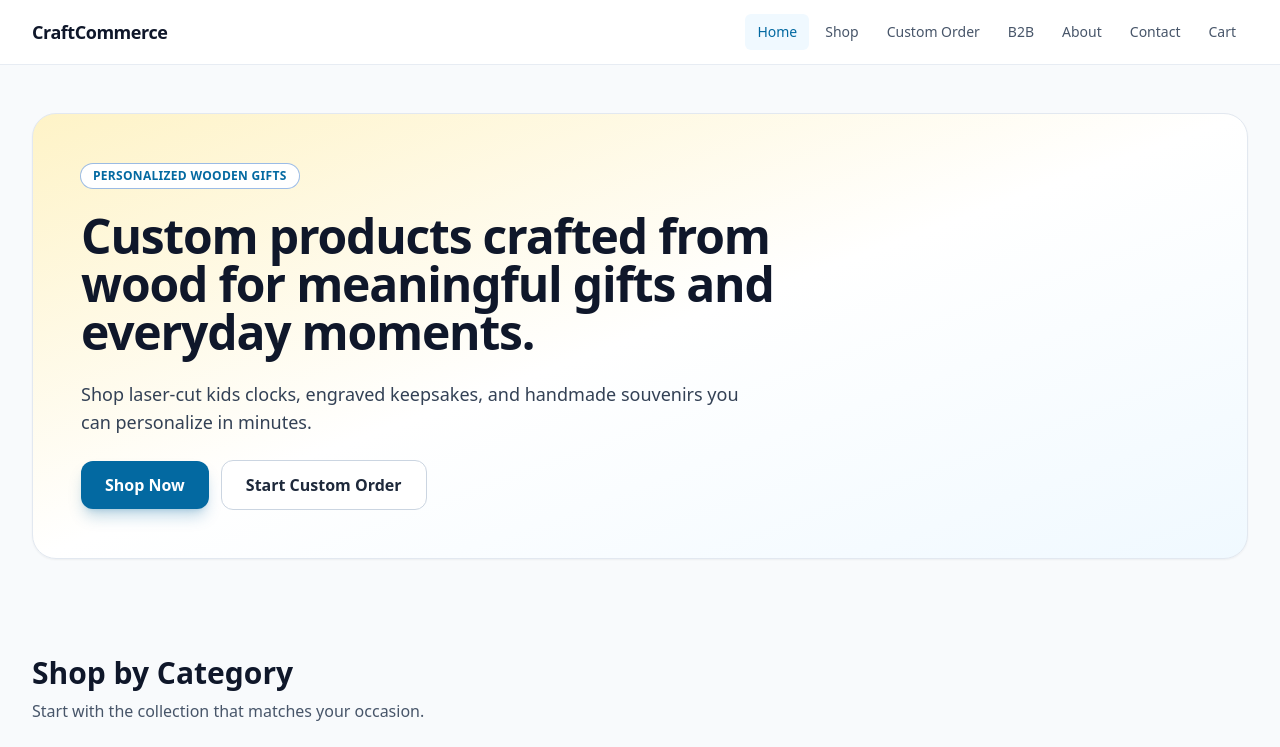
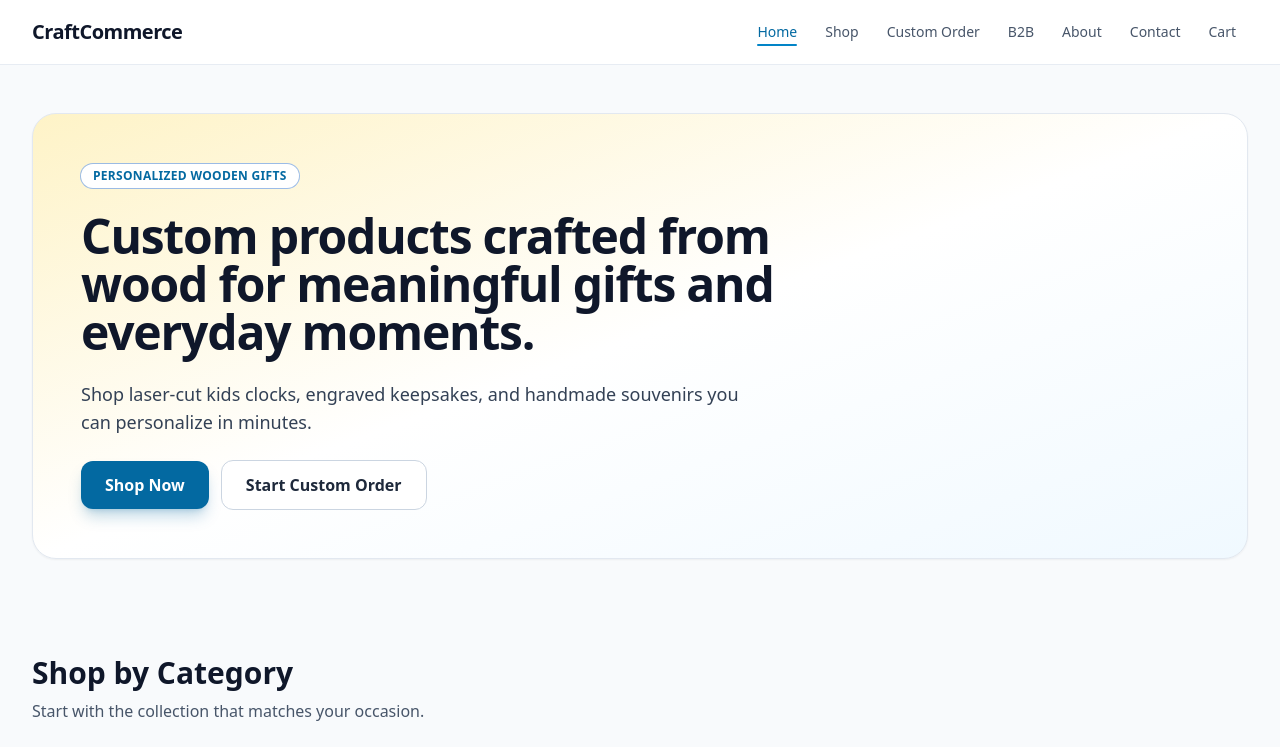
Before and after one commit to ValentinS29/Website, a React (Vite) app: page / in a window 1280 px wide. Shown: the top 747 px of the page. Built offline with nearby package versions, Linux system fonts and the light colour scheme.

Commit message:
Phase 3 some ux changes for navbar

```diff
--- a/src/components/Navbar.jsx
+++ b/src/components/Navbar.jsx
@@ -1,27 +1,21 @@
-import { useMemo, useState } from "react";
-import { NavLink } from "react-router-dom";
+import { useEffect, useMemo, useState } from "react";
+import { NavLink, useLocation } from "react-router-dom";
 import { useCart } from "../context/CartContext";
 import { navLinks } from "../data/navigation";
 import Container from "./common/Container";
 
-const MOBILE_MENU_PATHS = [
-  "/",
-  "/shop",
-  "/custom-order",
-  "/b2b",
-  "/contact",
-  "/cart",
-];
+const linkClassName = ({ isActive }) =>
+  `group relative px-3 py-2 text-sm font-medium transition-colors ${
+    isActive ? "text-brand-700" : "text-slate-600 hover:text-slate-900"
+  }`;
 
-const linkClassName = ({ isActive }) =>
-  `rounded-md px-3 py-2 text-sm font-medium transition-colors ${
-    isActive
-      ? "bg-brand-50 text-brand-700"
-      : "text-slate-600 hover:bg-slate-100 hover:text-slate-900"
+const linkIndicatorClassName = ({ isActive }) =>
+  `pointer-events-none absolute inset-x-3 bottom-1 h-0.5 origin-center rounded-full bg-brand-600 transition-transform duration-300 ${
+    isActive ? "scale-x-100" : "scale-x-0 group-hover:scale-x-100"
   }`;
 
 const mobileLinkClassName = ({ isActive }) =>
-  `block rounded-lg px-4 py-3 text-base font-medium transition-colors ${
+  `block rounded-lg px-6 py-4 text-base font-medium transition-colors ${
     isActive
       ? "bg-brand-50 text-brand-700"
       : "text-slate-700 hover:bg-slate-100 hover:text-slate-900"
@@ -29,6 +23,7 @@ const mobileLinkClassName = ({ isActive }) =>
 
 function Navbar({ brandName = "CraftCommerce" }) {
   const [isMobileMenuOpen, setIsMobileMenuOpen] = useState(false);
+  const { pathname } = useLocation();
   const { cart } = useCart();
 
   const cartCount = useMemo(
@@ -36,21 +31,30 @@ function Navbar({ brandName = "CraftCommerce" }) {
     [cart],
   );
 
-  const mobileLinks = useMemo(
-    () =>
-      MOBILE_MENU_PATHS.map((path) =>
-        navLinks.find((link) => link.to === path),
-      ).filter(Boolean),
-    [],
-  );
+  useEffect(() => {
+    setIsMobileMenuOpen(false);
+  }, [pathname]);
+
+  useEffect(() => {
+    if (!isMobileMenuOpen) {
+      return undefined;
+    }
+
+    const previousOverflow = document.body.style.overflow;
+    document.body.style.overflow = "hidden";
+
+    return () => {
+      document.body.style.overflow = previousOverflow;
+    };
+  }, [isMobileMenuOpen]);
 
   return (
-    <header className="sticky top-0 z-40 border-b border-slate-200/80 bg-white/90 backdrop-blur">
-      <Container className="flex h-16 items-center justify-between gap-4">
+    <header className="sticky top-0 z-50 border-b border-slate-200/80 bg-white/95 backdrop-blur">
+      <Container className="flex h-16 items-center justify-between gap-6">
         <NavLink
           to="/"
           onClick={() => setIsMobileMenuOpen(false)}
-          className="text-lg font-semibold tracking-tight text-slate-900"
+          className="text-xl font-semibold tracking-tight text-slate-900"
         >
           {brandName}
         </NavLink>
@@ -62,6 +66,11 @@ function Navbar({ brandName = "CraftCommerce" }) {
           {navLinks.map((link) => (
             <NavLink key={link.to} to={link.to} className={linkClassName}>
               {link.label}
+              <span
+                className={linkIndicatorClassName({
+                  isActive: pathname === link.to,
+                })}
+              />
               {link.to === "/cart" && cartCount > 0 && (
                 <span className="ml-2 rounded-full bg-brand-600 px-2 py-0.5 text-xs font-semibold text-white">
                   {cartCount}
@@ -74,9 +83,10 @@ function Navbar({ brandName = "CraftCommerce" }) {
         <button
           type="button"
           aria-label="Toggle menu"
+          aria-controls="mobile-navigation"
           aria-expanded={isMobileMenuOpen}
           onClick={() => setIsMobileMenuOpen((current) => !current)}
-          className="inline-flex h-10 w-10 items-center justify-center rounded-lg border border-slate-200 text-slate-700 transition hover:bg-slate-100 md:hidden"
+          className="inline-flex h-10 w-10 items-center justify-center rounded-lg border border-slate-200 text-slate-700 transition-colors duration-300 hover:bg-slate-100 md:hidden"
         >
           <span className="sr-only">Open navigation menu</span>
           <svg
@@ -98,16 +108,39 @@ function Navbar({ brandName = "CraftCommerce" }) {
         </button>
       </Container>
 
-      {isMobileMenuOpen && (
-        <div className="border-t border-slate-200 bg-white md:hidden">
-          <Container>
+      <div
+        className={`fixed inset-0 z-40 bg-slate-900/40 transition-all duration-300 md:hidden ${
+          isMobileMenuOpen
+            ? "pointer-events-auto opacity-100"
+            : "pointer-events-none opacity-0"
+        }`}
+        onClick={() => setIsMobileMenuOpen(false)}
+        aria-hidden={!isMobileMenuOpen}
+      >
+        <Container className="pt-20">
+          <div
+            id="mobile-navigation"
+            className={`rounded-xl border border-slate-200 bg-white shadow-lg transition-all duration-300 ${
+              isMobileMenuOpen
+                ? "translate-y-0 opacity-100"
+                : "-translate-y-3 opacity-0"
+            }`}
+            onClick={(event) => event.stopPropagation()}
+          >
             <nav
-              className="flex flex-col gap-2 py-4"
+              className="flex flex-col gap-1 p-2"
               aria-label="Mobile navigation"
             >
-              {mobileLinks.map((link) => (
+              {navLinks.map((link, index) => (
+                <div
+                  key={link.to}
+                  className={
+                    index < navLinks.length - 1
+                      ? "border-b border-slate-100"
+                      : ""
+                  }
+                >
                   <NavLink
-                  key={link.to}
                     to={link.to}
                     onClick={() => setIsMobileMenuOpen(false)}
                     className={mobileLinkClassName}
@@ -119,11 +152,12 @@ function Navbar({ brandName = "CraftCommerce" }) {
                       </span>
                     )}
                   </NavLink>
+                </div>
               ))}
             </nav>
+          </div>
         </Container>
       </div>
-      )}
     </header>
   );
 }
```
Also changed, not shown: 5 other files (tests, documents, lock files or other folders). Lines whose indentation alone changed are shown as unchanged.
